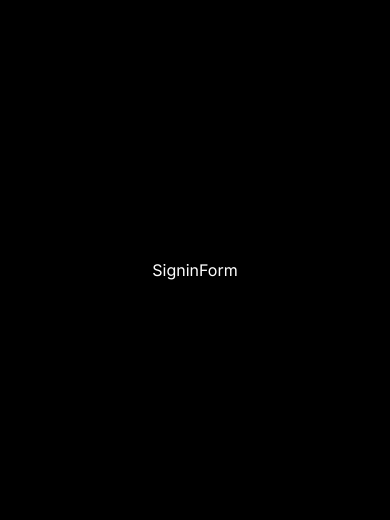
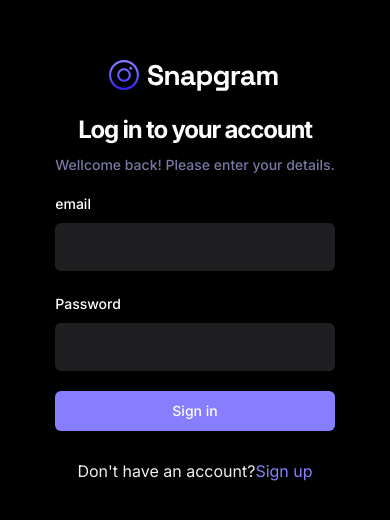
Before and after one commit to inayatkh/ReactSocialApp, a React (Vite) app: page /sign-in in a window 390 px wide. Shown: the part 152-672 px from the top of the page. Built offline with nearby package versions, Linux system fonts and the light colour scheme; no server answers.

Commit message:
SigninForm completed without errors.. it almost similar to signupform except few changes

```diff
--- a/src/_auth/forms/SigninForm.tsx
+++ b/src/_auth/forms/SigninForm.tsx
@@ -1,9 +1,154 @@
-import React from 'react'
+import { z } from "zod";
+
+import { zodResolver } from "@hookform/resolvers/zod";
+
+import { useToast } from "@/components/ui/use-toast";
+
+import { Button } from "@/components/ui/button";
+import {
+  Form,
+  FormControl,
+  FormDescription,
+  FormField,
+  FormItem,
+  FormLabel,
+  FormMessage,
+} from "@/components/ui/form";
+import { Input } from "@/components/ui/input";
+
+import { useForm } from "react-hook-form";
+import { SigninValidationSchema } from "@/lib/validation";
+import Loader from "@/components/shared/Loader";
+import { Link, useNavigate } from "react-router-dom";
+//import { createUserAccount } from "@/lib/appwrite/api";
+import {
+  useSignInAccount,
+} from "@/lib/react-query/QueriesAndMutations";
+import { useUserContext } from "@/context/AuthContext";
 
 function SigninForm() {
+  const { toast } = useToast();
+  const { checkAuthUser, isLoading: isUserLoading } = useUserContext();
+  const navigate = useNavigate();
+
+  //const isLoading = false;
+
+  // mutateAsync is in this case createUserAccountMutation
+
+  const { mutateAsync: signInAccount } =
+    useSignInAccount();
+
+  // 1. Define your form.
+  const form = useForm<z.infer<typeof SigninValidationSchema>>({
+    resolver: zodResolver(SigninValidationSchema),
+    defaultValues: {
+      email: "",
+      password: "",
+    },
+  });
+
+  // 2. Define a submit handler.
+  async function onSubmit(values: z.infer<typeof SigninValidationSchema>) {
+    // create a new user
+    // creating a user is async function as the user has to created in database
+    // this is done with Auth appwrite cloud platform https://cloud.appwrite.io/
+    try {
+      console.log("entering submit")
+      const session = await signInAccount({
+        email: values.email,
+        password: values.password,
+      });
+
+      if (!session) {
+        return toast({ title: "Sign in failed. Please try again." });
+      }
+
+      // store session now in React Context AuthContext.ts
+
+      const isLoggedIn = await checkAuthUser();
+
+      if (isLoggedIn) {
+        form.reset();
+
+        navigate("/"); // navigate to home page
+      } else {
+
+        return toast({ title: "Sign in failed. Please try again." });
+      }
+    } catch (error) {
+      console.log({error});
+    }
+  }
+
   return (
-    <div>SigninForm</div>
-  )
+    <Form {...form}>
+      <div className="sm:w-420 flex-center flex-col">
+        <img src="/assets/images/logo.svg" />
+
+        <h2 className="h3-bold md:h2-bold pt-5 sm:pt-12">
+          Log in to your account
+        </h2>
+        <p className="text-light-3 small-medium md:base-regular mt-2">
+          Wellcome back! Please enter your details.
+        </p>
+
+        <form
+          onSubmit={form.handleSubmit(onSubmit)}
+          className="flex flex-col gap-5 w-full mt-4"
+        >
+
+
+          <FormField
+            control={form.control}
+            name="email"
+            render={({ field }) => (
+              <FormItem>
+                <FormLabel>email</FormLabel>
+                <FormControl>
+                  <Input type="email" className="shad-input" {...field} />
+                </FormControl>
+
+                <FormMessage />
+              </FormItem>
+            )}
+          />
+          <FormField
+            control={form.control}
+            name="password"
+            render={({ field }) => (
+              <FormItem>
+                <FormLabel>Password</FormLabel>
+                <FormControl>
+                  <Input type="password" className="shad-input" {...field} />
+                </FormControl>
+
+                <FormMessage />
+              </FormItem>
+            )}
+          />
+          <Button type="submit" className="shad-button_primary">
+            {isUserLoading ? (
+              <div className="flex-center gap-2">
+                <Loader />
+              </div>
+            ) : (
+              "Sign in"
+            )}
+          </Button>
+          <p className="text-small-regular text-light-2 text-center mt-2">
+            Don't have an account?
+            <Link
+              to="/sign-up"
+              className="text-primary-500
+              text-small-semibold m1-1"
+            >
+              Sign up
+            </Link>
+          </p>
+        </form>
+      </div>
+    </Form>
+  );
 }
 
-export default SigninForm
+export default SigninForm;
--- a/src/_auth/forms/SignupForm.tsx
+++ b/src/_auth/forms/SignupForm.tsx
@@ -89,8 +89,8 @@
 
         navigate("/"); // navigate to home page
       } else {
-        toast({ title: "Sign up failed. Please try again." });
-        return;
+
+        return  toast({ title: "Sign up failed. Please try again." });
       }
     } catch (error) {
       console.log({error});
--- a/src/context/AuthContext.tsx
+++ b/src/context/AuthContext.tsx
@@ -1,4 +1,4 @@
-import {React} from 'react';
+//import {React} from 'react';
 
 import { getCurrentUser } from '@/lib/appwrite/api';
 import { IContextType, IUser } from '@/types';
@@ -80,9 +80,10 @@
   // empty dependency array in useEffect means that it will be called only on reload
 
   useEffect(() => {
-  // localStorage.getItem('cookieFallback') === null
+  //
     if(
-        localStorage.getItem('cookieFallback') === '[]'
+        localStorage.getItem('cookieFallback') === '[]' ||
+        localStorage.getItem('cookieFallback') === null
       ) navigate('/sign-in');
 
       checkAuthUser();
--- a/src/lib/validation/index.ts
+++ b/src/lib/validation/index.ts
@@ -6,3 +6,8 @@
     email: z.string().email(),
     password: z.string().min(8,{message:'Password must be at least 8 characters'}),
   });
+
+  export const SigninValidationSchema = z.object({
+    email: z.string().email(),
+    password: z.string().min(8,{message:'Password must be at least 8 characters'}),
+  });
```
